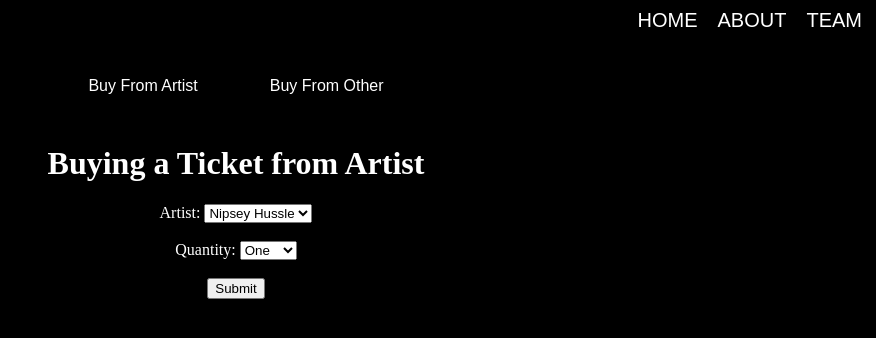
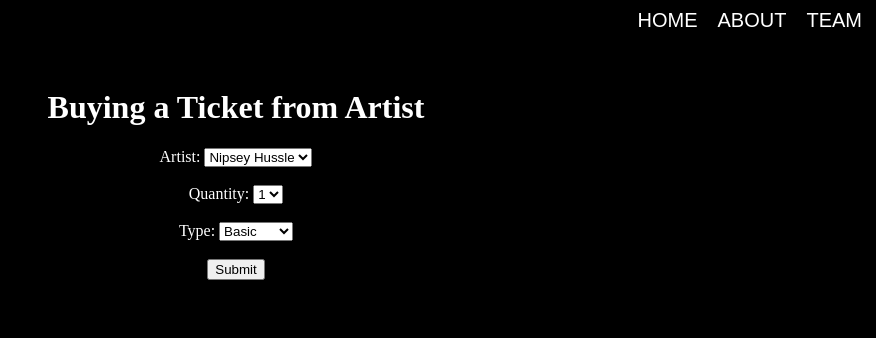
Before and after one commit to Taylor-McNeil/PaperCut, a website: page src/fromArtist.html in a window 1280 px wide. Shown: the whole page, without its empty margins (404-1280 px from the left). Drawn offline with nearby package versions, Linux system fonts and the light colour scheme.

Commit message:
updating html pages

```diff
--- a/src/fromArtist.html
+++ b/src/fromArtist.html
@@ -66,15 +66,15 @@
             <button id="menu" onclick=window.open("about.html","_self")>ABOUT</button>
             <button id="menu" onclick=window.open("team.html","_self")>TEAM</button>
         </div>
-        <div id="options">
+       <!-- <div id="options">
             <button id="btn" onclick=window.open("fromArtist.html","_self")>Buy From Artist</button>
             <button id="btn2" onclick=window.open("","_self")>Buy From Other</button>
-        </div>
+        </div> -->
         <div id="buyFrom">
             <h1>Buying a Ticket from Artist</h1>
 
-            <form onsubmit="grabValues();" id="infomation">
-                Artist: <select id="artistName" form="infomation">
+            <form onsubmit="App.purchaseTickets();" id="infomation">
+                Artist: <select name="artistName" form="infomation">
                         <option value='nipsey'>Nipsey Hussle</option>
                         <option value='rihanna'>Rihanna</option>
                         <option value='drake'>Drake</option>
@@ -90,15 +90,23 @@
                 </select>
                 <br/>
                 <br/>
-                Quantity: <select id="numTickets" form="infomation">
-                            <option value='1'>One</option>
-                            <option value='2'>Two</option>
-                            <option value='3'>Three</option>
-                            <option value='4'>Four</option>
-                            <option value='5'>Five</option>
+                Quantity: <select name="numTickets" form="infomation">
+                            <option value='1'>1</option>
+                            <option value='2'>2</option>
+                            <option value='3'>3</option>
+                            <option value='4'>4</option>
+                            <option value='5'>5</option>
                 </select>
                 <br/>
                 <br/>
+
+                Type: <select name = "typeOfTickets" fomr="infomation">
+                        <option value ='1'> Basic</option>
+                        <option value ='2'> premium</option>
+                    </select>
+                    <br/>
+                    <br/>
+
                 <input type="submit">
 
             </form>
--- a/src/js/app.js
+++ b/src/js/app.js
@@ -1,4 +1,3 @@
-
 var papercutInstance;
 var DeployedAddress;
 var theEvent;
@@ -81,7 +80,7 @@
 
 
 
-   addEvent: async function() {
+ addEvent: async function() {
 
     var eventNameId= document.getElementById("eventName").value;
     var dateId= parseInt(document.getElementById("eventDate").value);
@@ -90,12 +89,12 @@
 
 
 
-DeployedAddress= await papercutInstance.newTicketSale(eventNameId,dateId,eventTimeId,eventTimeEnd,{from:App.acc});
-
+papercutInstance.newTicketSale(eventNameId,dateId,eventTimeId,eventTimeEnd,{from:App.acc});
+DeployedAddress = await papercutInstance.test();
 
 
 //console.log(ticketSale);
-//console.log(DeployedAddress);
+console.log(DeployedAddress);
   },
 
 
@@ -103,20 +102,30 @@
 
 createTickets: function(){
 
-
   var _ticketName= document.getElementById("ticketName").value;
   var _numofTickets = parseInt(document.getElementById("numOfTickets").value);
   var cost = parseInt(document.getElementById("ticketCost").value);
 
 
-
 //theEvent.checkBeforeAddTicket(_ticketName,_numofTickets, cost,{from: App.acc});}
-theEvent.then(function(instance){return instance.checkBeforeAddTicket(_ticketName,_numofTickets, cost,{from: App.acc});})
+/*theEvent.then(function(instance){return instance.checkBeforeAddTicket(_ticketName,_numofTickets, cost,{from: App.acc});})*/
 
 //console.log(DeployedAddress.cost);
-return }
+ },
+
+purchaseTickets: function(){
+var artistChoice = document.getElementById("artistName").value;
+var __numofTickets = document.getElementById('numTickets').value;
+var __tickettype = document.getElementById('typeOfTickets').value;
+
+console.log(artistChoice);
+console.log(__numofTickets);
+console.log(__tickettype);
+console.log(typeof(__tickettype));
+console.log(typeof(__numofTickets));
+}
+
 };
-
 $(function() {
   $(window).load(function() {
     App.init();
```
Also changed, not shown: src/index.html (+2 -2 lines).
